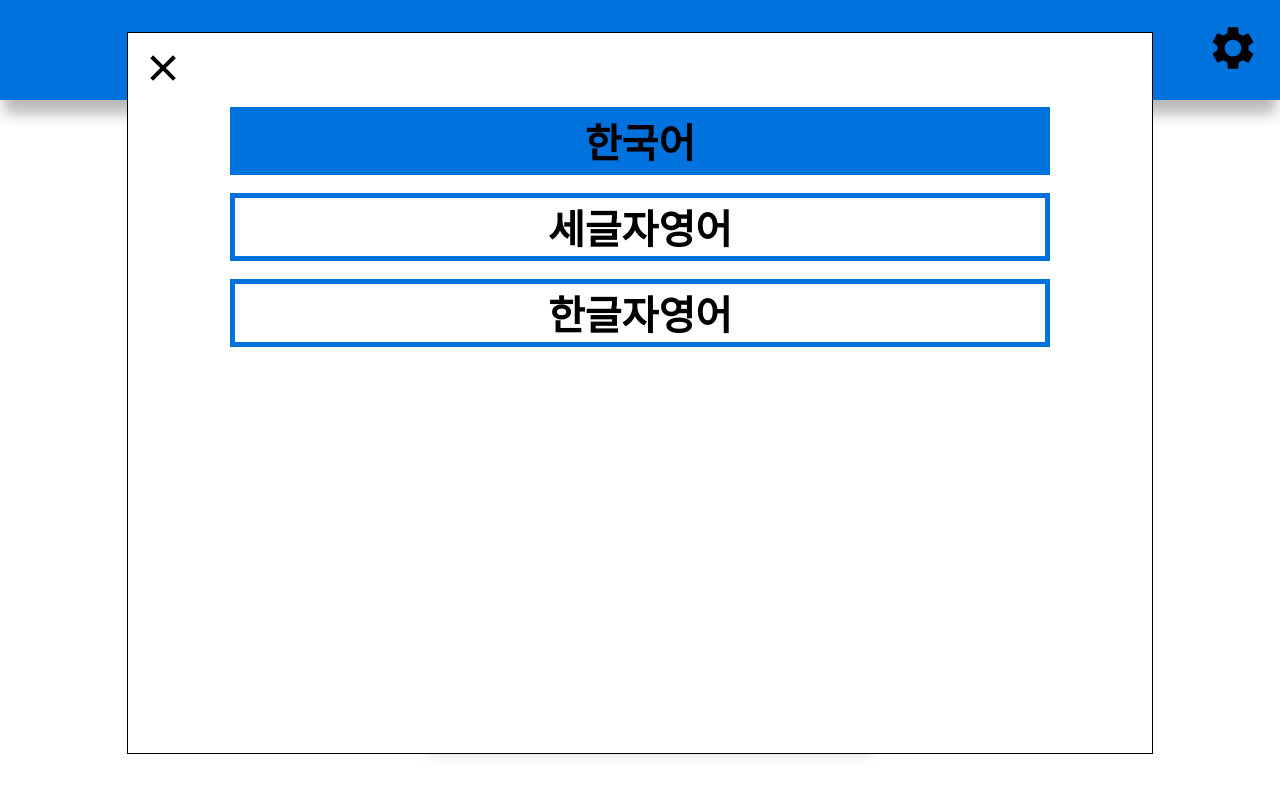
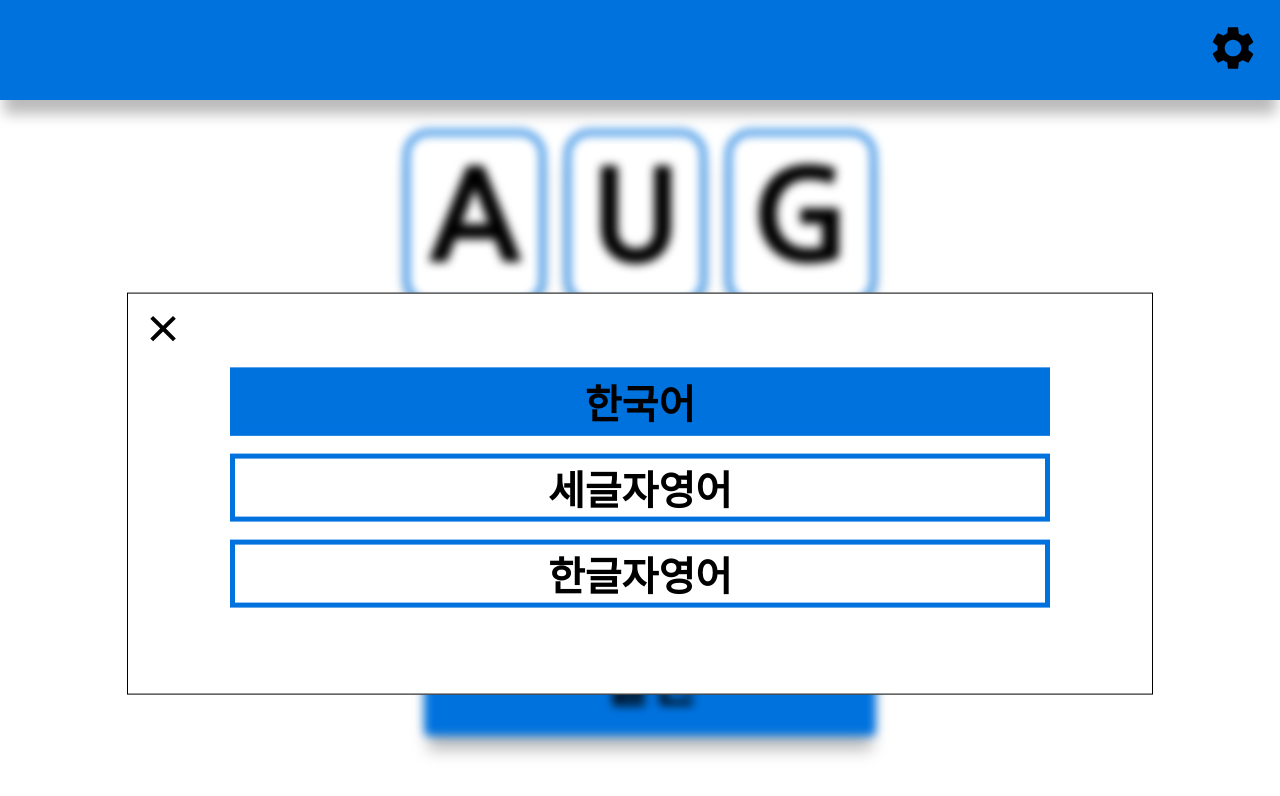
Before and after one commit to seung7361/kodon, a plain HTML site: page index.html in a window 1280 px wide. Both pictures are taken after a click on the icon 1228 px from the left and 49 px from the top of the page. Drawn offline with nearby package versions, Linux system fonts and the light colour scheme.

Commit message:
bug fixes

```diff
--- a/index.html
+++ b/index.html
@@ -1,6 +1,6 @@
 <!DOCTYPE html>
 <html>
-<!-- 스파게티 미리 사과드립니다. 너무 급하게 만드느라.... -->
+<!-- 스파게티... 너무 급하게 만드느라.... -->
 
 <head>
     <meta charset="utf-8">
@@ -36,7 +36,7 @@
         .settings {
             position: absolute;
             width: 80%;
-            height: 90vh;
+            height: 50vh;
             margin: 10%;
             background-color: white;
             z-index: 1000;
@@ -275,7 +275,7 @@
             <svg width="50" height="50" xmlns="http://www.w3.org/2000/svg" version="1" viewBox="0 0 24 24" enable-background="new 0 0 24 24">
                 <path d="M19.4,13c0-0.3,0.1-0.7,0.1-1s0-0.7-0.1-1l2.1-1.5c0.2-0.1,0.3-0.4,0.1-0.7l-2-3.5C19.5,5,19.2,4.9,19,5l-2.4,1.1 c-0.5-0.4-1.2-0.8-1.8-1l-0.3-2.6C14.5,2.2,14.3,2,14,2H10C9.7,2,9.5,2.2,9.5,2.5L9.2,5c-0.7,0.3-1.3,0.6-1.8,1L5,5 C4.8,4.9,4.5,5,4.4,5.2l-2,3.5C2.2,9,2.2,9.3,2.5,9.4L4.6,11c0,0.3-0.1,0.7-0.1,1s0,0.7,0.1,1l-2.1,1.5c-0.2,0.1-0.3,0.4-0.1,0.7 l2,3.5C4.5,19,4.8,19.1,5,19l2.4-1.1c0.5,0.4,1.2,0.8,1.8,1l0.3,2.6c0,0.3,0.2,0.5,0.5,0.5H14c0.3,0,0.5-0.2,0.5-0.5l0.3-2.6 c0.7-0.3,1.3-0.6,1.8-1L19,19c0.2,0.1,0.5,0,0.6-0.2l2-3.5c0.1-0.2,0.1-0.5-0.1-0.7L19.4,13z M12,16c-2.2,0-4-1.8-4-4 c0-2.2,1.8-4,4-4s4,1.8,4,4C16,14.2,14.2,16,12,16z"/>
             </svg>
-            </i>
+        </i>
     </div>
 
     <div class="total">
@@ -295,7 +295,7 @@
     <script src="http://code.jquery.com/jquery-3.5.1.min.js" integrity="sha256-9/aliU8dGd2tb6OSsuzixeV4y/faTqgFtohetphbbj0=" crossorigin="anonymous"></script>
     <script>
         $('#icon').click(function() {
-            $('.settings').css('transform', 'translate(0, 20px)');
+            $('.settings').css('transform', 'translate(0, 30%)');
             $('.total').css({
                 'filter': 'blur(5px)',
                 '-webkit-filter': 'blur(5px)'
```
